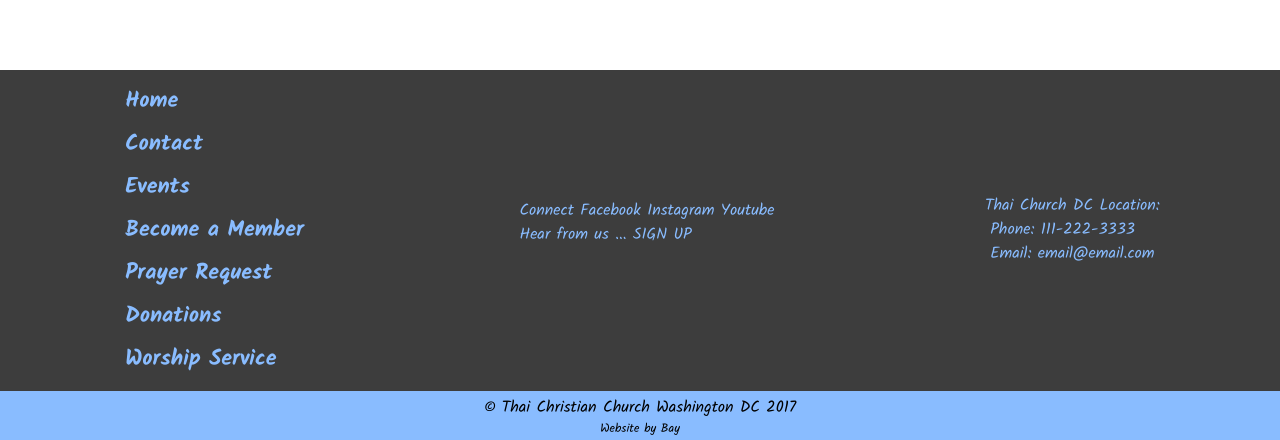
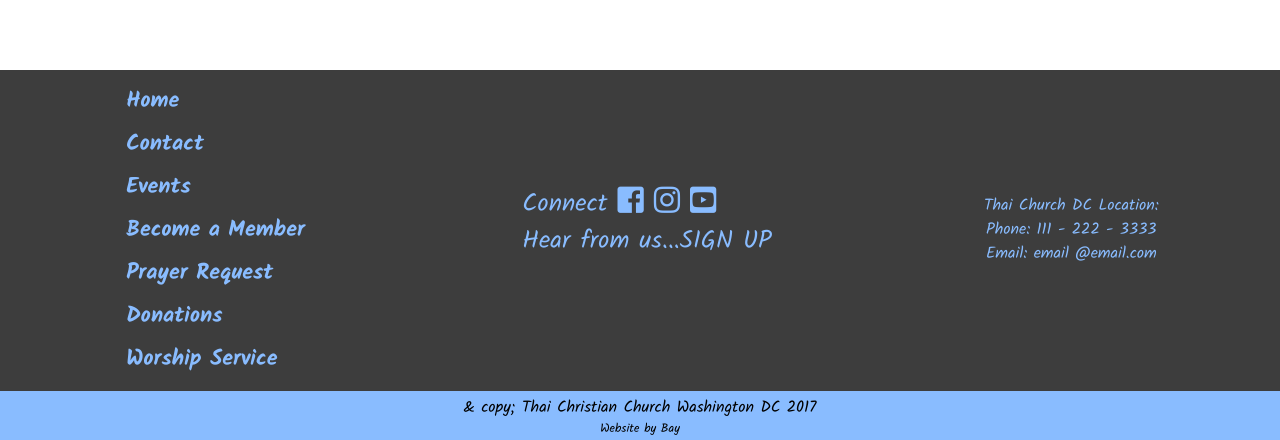
Before and after one commit to BayLadyCoder/ThaiChurchDC, a React (Create React App) app: page / in a window 1280 px wide. Shown: the part 2006-2446 px from the top of the page. Built offline with nearby package versions, Linux system fonts and the light colour scheme.

Commit message:
Added social media icons in the footer

```diff
--- a/src/App.css
+++ b/src/App.css
@@ -180,12 +180,17 @@ h1 {
 }
 
 
-.footerSocialMedias {
+.footerSocialMedia {
   display: flex;
   justify-content: center;
   align-items: space-between;
   flex-direction: column;
   padding: 0 0 15px 0;
+  font-size: 25px;
+}
+
+.footerSocialMedia i {
+  font-size: 30px;
 
 }
 
--- a/src/HomePage/Footer.js
+++ b/src/HomePage/Footer.js
@@ -7,44 +7,46 @@ class Footer extends Component {
 				<div className="footerMenuContainer">
 					<div className="footerSitemap">
 						<a href="#" className="footerMenu">
-							Home
-						</a>
+							Home{" "}
+						</a>{" "}
 						<a href="#" className="footerMenu">
-							Contact
-						</a>
+							Contact{" "}
+						</a>{" "}
 						<a href="#" className="footerMenu">
-							Events
-						</a>
+							Events{" "}
+						</a>{" "}
 						<a href="#" className="footerMenu">
-							Become a Member
-						</a>
+							Become a Member{" "}
+						</a>{" "}
 						<a href="#" className="footerMenu">
-							Prayer Request
-						</a>
+							Prayer Request{" "}
+						</a>{" "}
 						<a href="#" className="footerMenu">
-							Donations
-						</a>
+							Donations{" "}
+						</a>{" "}
 						<a href="#" className="footerMenu">
-							Worship Service
-						</a>
-					</div>
-					<div className="footerSocialMedias">
-						<div>Connect Facebook Instagram Youtube</div>
-						<div>Hear from us ... SIGN UP</div>
-					</div>
+							Worship Service{" "}
+						</a>{" "}
+					</div>{" "}
+					<div className="footerSocialMedia">
+						<div>
+							{" "}
+							Connect <i class="fab fa-facebook-square"> </i>{" "}
+							<i class="fab fa-instagram" /> <i class="fab fa-youtube-square" />
+						</div>{" "}
+						<div> Hear from us...SIGN UP </div>{" "}
+					</div>{" "}
 					<div className="footerContact">
-						<div>Thai Church DC Location:</div>
+						<div> Thai Church DC Location: </div>{" "}
 						<div>
-							Phone: 111-222-3333
-							<br /> Email: email@email.com
-						</div>
-					</div>
-				</div>
+							Phone: 111 - 222 - 3333 <br /> Email: email @email.com{" "}
+						</div>{" "}
+					</div>{" "}
+				</div>{" "}
 				<div className="footerCopyright">
-					<div>&copy; Thai Christian Church Washington DC 2017</div>
-
-					<div className="byBay">Website by Bay</div>
-				</div>
+					<div> & copy; Thai Christian Church Washington DC 2017 </div>
+					<div className="byBay"> Website by Bay </div>{" "}
+				</div>{" "}
 			</div>
 		);
 	}
```
